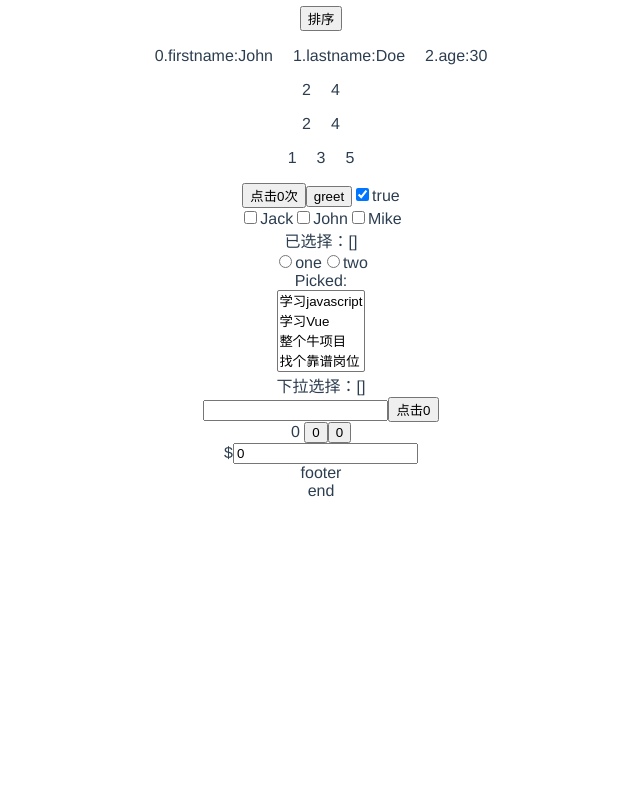
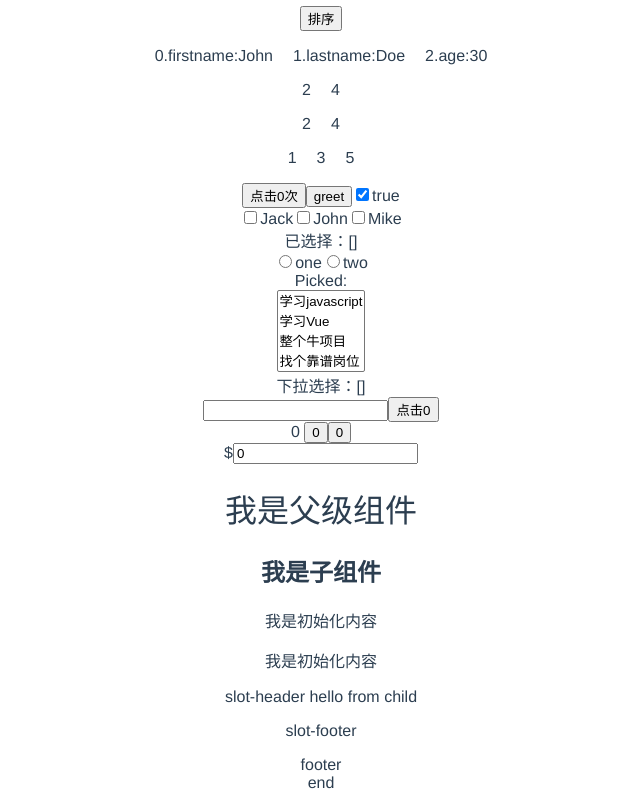
Before and after one commit to chenfahui/vue-study, a Vue app: page / in a window 1280 px wide. Shown: the part 645-1445 px from the top of the page, without its empty margins (319-959 px from the left). Before the commit the page ends 1153 px from the top, so only its background shows below. Built offline with nearby package versions, Linux system fonts and the light colour scheme.

Commit message:
动态组件

```diff
--- a/src/components/HelloWorld.vue
+++ b/src/components/HelloWorld.vue
@@ -86,6 +86,15 @@
             <v-button-counter v-on:increment="incrementTotal" v-on:click.native="doTheThing"></v-button-counter>
         </div>
         <v-currency-input v-model="price"></v-currency-input>
+        <div>
+            <h1>我是父级组件</h1>
+            <v-slot-component>
+                <p>我是初始化内容</p>
+                <p>我是初始化内容</p>
+                <p slot="header" slot-scope="child">slot-header {{child.text}}</p>
+                <p slot="footer">slot-footer</p>
+            </v-slot-component>
+        </div>
         <v-Footer></v-Footer>
     </div>
 </template>
@@ -247,7 +256,7 @@ export default {
             }
         },
         'v-currency-input':{
-            template:'<div>$<input type="text" ref="inputs" v-bind:value="value" v-on:input="updateValue($event.target.value)" /></div>',
+            template:'<div>$<input type="text" ref="prices" v-bind:value="value" v-on:input="updateValue($event.target.value)" /></div>',
             props:['value'],
             methods:{
                 updateValue:function(value){
@@ -263,10 +272,18 @@ export default {
                         console.log(formattedValue);
                     }
 
-                    this.$refs.inputs.value = formattedValue;
+                    this.$refs.prices.value = formattedValue;
                     // this.$emit('input',formattedValue);
                 }
             }
+        },
+        'v-slot-component':{
+            template:'<div>'+
+                '<h2>我是子组件</h2>'+
+                '<slot>只有在没有分发内容才显示</slot>'+
+                '<slot name="header" text="hello from child">只有在没有分发内容才显示</slot>'+
+                '<slot name="footer">只有在没有分发内容才显示</slot>'+
+            '</div>'
         }
     }
 }
```
